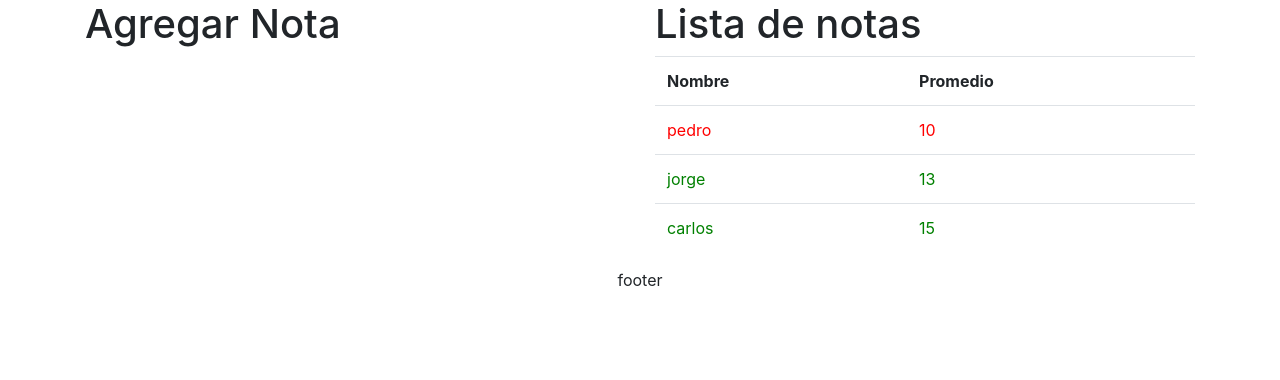
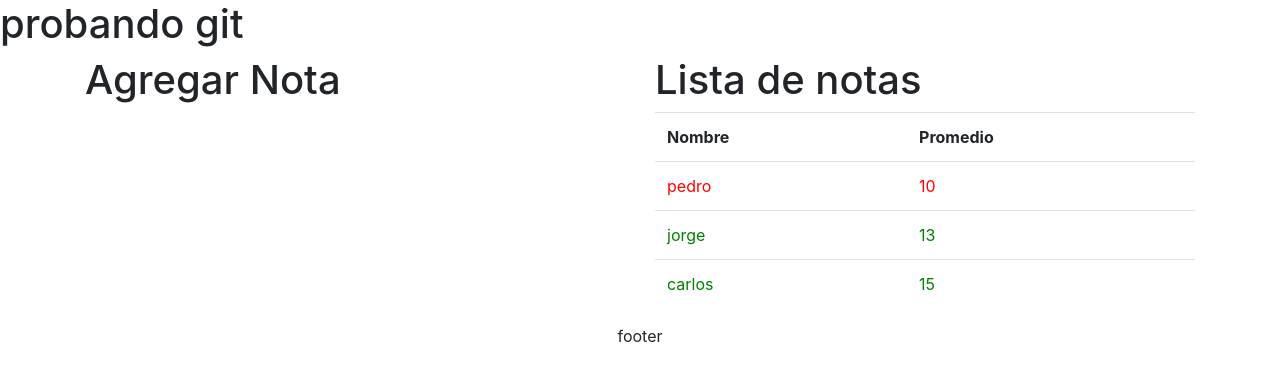
Before and after one commit to Lema1/Curso-Vuejs, a plain HTML site: page index.html in a window 1280 px wide. Drawn offline with nearby package versions, Linux system fonts and the light colour scheme.

Commit message:
Segundo Commit

```diff
--- a/index.html
+++ b/index.html
@@ -8,6 +8,7 @@
     <link rel="stylesheet" href="https://stackpath.bootstrapcdn.com/bootstrap/4.1.3/css/bootstrap.min.css" integrity="sha384-MCw98/SFnGE8fJT3GXwEOngsV7Zt27NXFoaoApmYm81iuXoPkFOJwJ8ERdknLPMO" crossorigin="anonymous">
 </head>
 <body>
+    <h1>probando git</h1>
     <div id="app">
         <div class="container">
             <div class="row">
```
